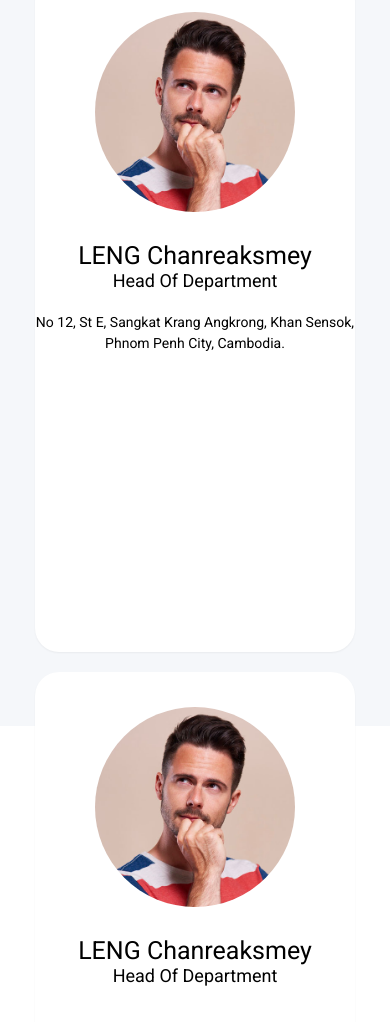
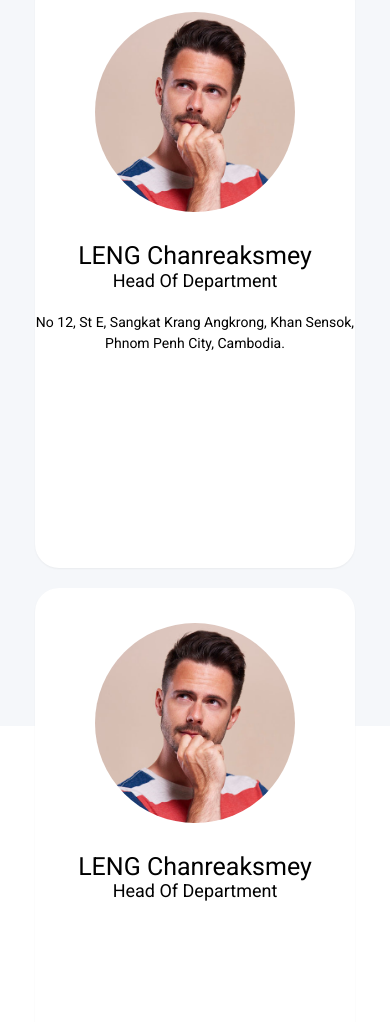
Before and after one commit to chanreaksmeyleng/hw23, a website: page profile.html in a window 390 px wide. Shown: the part 118-1140 px from the top of the page. Drawn offline with nearby package versions, Linux system fonts and the light colour scheme; a web font is replaced by a local one.

Commit message:
first commit

```diff
--- a/profile.html
+++ b/profile.html
@@ -281,13 +281,13 @@
     </header>
     <main class="h-screen lg:px-40 md:px-40 sm:px-[17px] px-[17px] pt-[95px] bg-[#F5F7FA]">
       <div class="w-full flex lg:flex-row md:flex-row sm:flex-col flex-col items-center gap-5">
-        <div class="shadow-sm lg:h-[80vh] md:h-[80vh] sm:h-[80vh] h-[80vh] w-[320px] flex flex-col  items-center bg-white rounded-3xl pt-[35px]">
+        <div class="shadow-sm lg:h-[80vh] md:h-[80vh] sm:h-[70vh] h-[70vh] w-[320px] flex flex-col  items-center bg-white rounded-3xl pt-[35px]">
             <img src="./src/image/profile.jpg" class="rounded-full w-[200px] h-[200px]" alt="">
             <p class="text-[25px] pt-[25px]">LENG Chanreaksmey</p>
             <p class="text-[18px] leading-3">Head Of Department</p>
             <p class="text-[14px] mx-[35px] pt-[25px] text-center">No 12, St E, Sangkat Krang Angkrong, Khan Sensok, Phnom Penh City, Cambodia.</p>
         </div>
-        <div class="shadow-sm lg:h-[80vh] md:h-[80vh] sm:h-[100vh] h-[100vh] w-[320px] flex flex-col  items-center bg-white rounded-3xl pt-[35px] ">
+        <div class="shadow-sm lg:h-[80vh] md:h-[80vh] sm:h-[70vh] h-[70vh] w-[320px] flex flex-col  items-center bg-white rounded-3xl pt-[35px] ">
             <img src="./src/image/profile.jpg" class="rounded-full w-[200px] h-[200px]" alt="">
             <p class="text-[25px] pt-[25px]">LENG Chanreaksmey</p>
             <p class="text-[18px] leading-3">Head Of Department</p>
```
Also changed, not shown: src/output.css.
